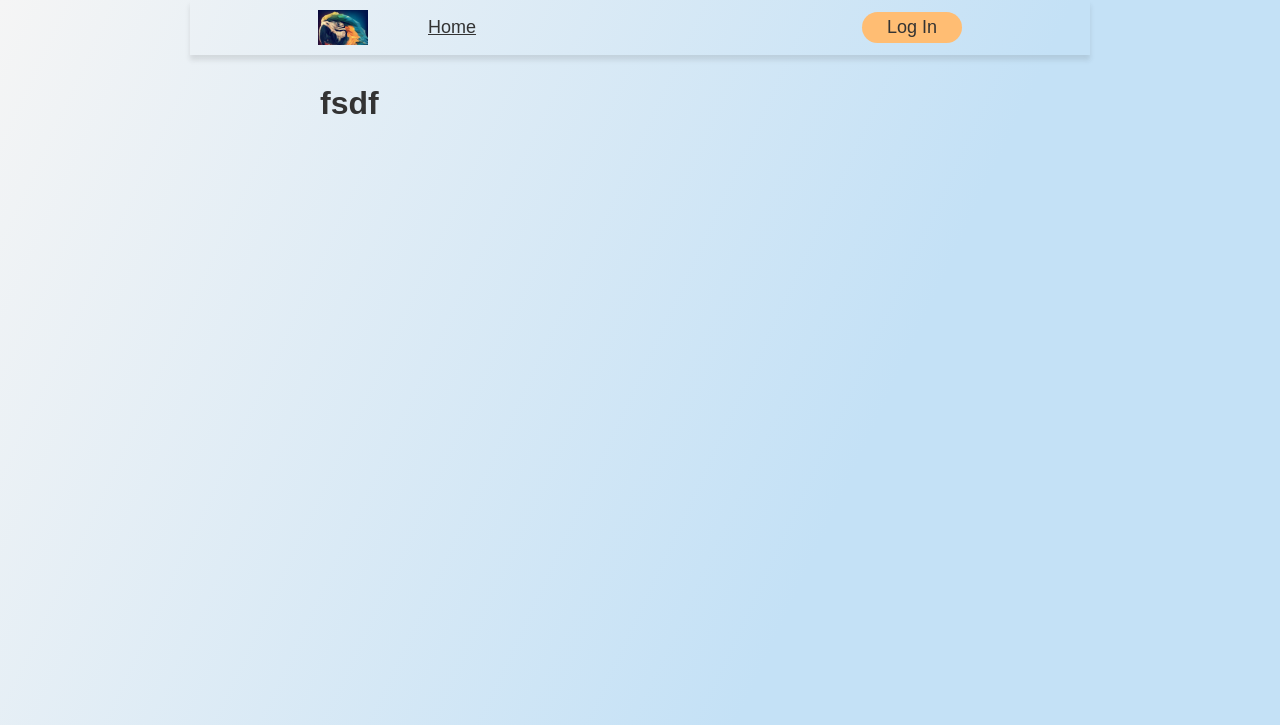
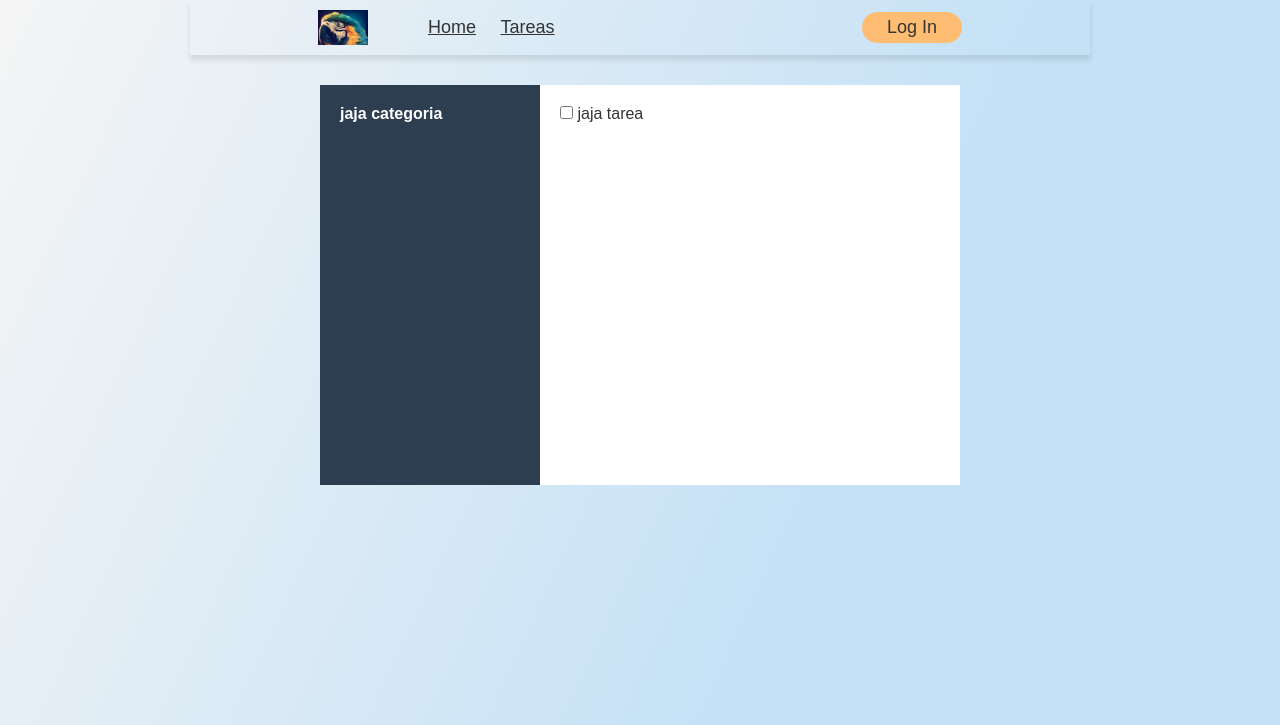
Before and after one commit to julianrasou/ipsum-cognosce, a PHP site: page /index.php?c=Tasks in a window 1280 px wide. Shown: the top 725 px of the page. Run offline with PHP 8.4, Linux system fonts and the light colour scheme.

Commit message:
Añadido controlador para tareas y vista correspondiente

```diff
--- a/app/controllers/Login.controller.php
+++ b/app/controllers/Login.controller.php
@@ -60,6 +60,7 @@ class Login {
             if( password_verify( $password, $user[ 'password' ] ) ) {
                 $_SESSION[ 'username' ] = $user[ 'username' ];
                 $_SESSION[ 'email' ] = $user[ 'email' ];
+                $_SESSION[ 'user-id' ] = $user[ 'id' ];
 
                 header( 'Location: ?c=home' );
                 exit();
--- /dev/null
+++ b/app/controllers/Tasks.controller.php
@@ -0,0 +1,11 @@
+<?php
+
+class Tasks {
+
+    public function index() {
+        require_once 'app/views/partials/header.view.php';
+        require_once 'app/views/tasks/tasks.view.php';
+        require_once 'app/views/partials/footer.view.php';
+    }
+
+}
--- a/app/views/partials/header.view.php
+++ b/app/views/partials/header.view.php
@@ -26,6 +26,7 @@
         <nav>
             <ul class="nav-links" >
                 <li><a href="?c=home">Home</a></li>
+                <li><a href="?c=tasks">Tareas</a></li>
             </ul>
         </nav>
         <?php
--- /dev/null
+++ b/app/views/tasks/tasks.view.php
@@ -0,0 +1,11 @@
+<main>
+    <div class="tasks-layout">
+        <section class="tasks-sidebar">
+            jaja categoria
+        </section>
+
+        <section class="tasks-list">
+            <label><input type="checkbox"> jaja tarea</label>
+        </section>
+    </div>
+</main>
--- a/public/css/main.css
+++ b/public/css/main.css
@@ -27,3 +27,23 @@ main {
     margin: auto;
     margin-top: 30px;
 }
+
+.tasks-layout {
+  display: flex;
+  min-height: 50vh;
+  background-color: #f9f9f9;
+}
+
+.tasks-sidebar {
+  width: 220px;
+  background-color: #2c3e50;
+  color: #fff;
+  padding: 20px;
+  font-weight: bold;
+}
+
+.tasks-list {
+  flex: 1;
+  padding: 20px;
+  background-color: #fff;
+}
```
Also changed, not shown: notas.txt (added, +10 -0 lines).
